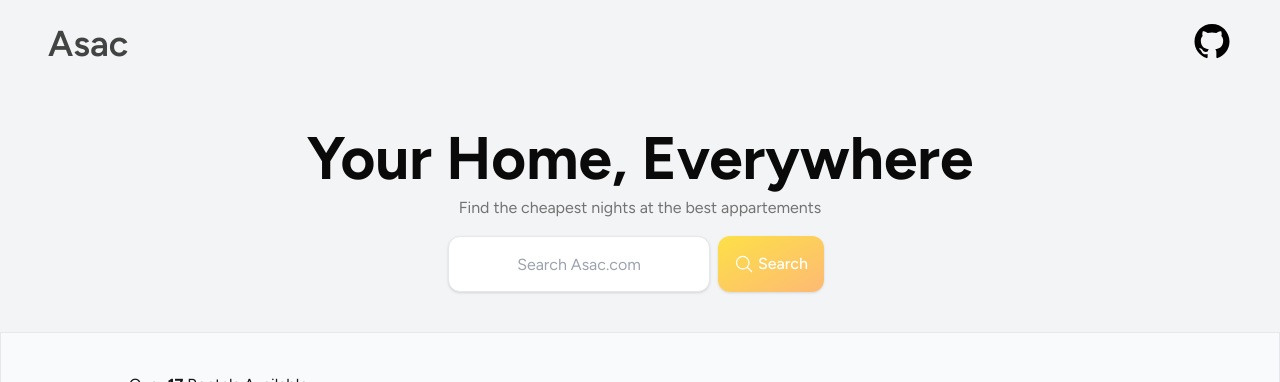
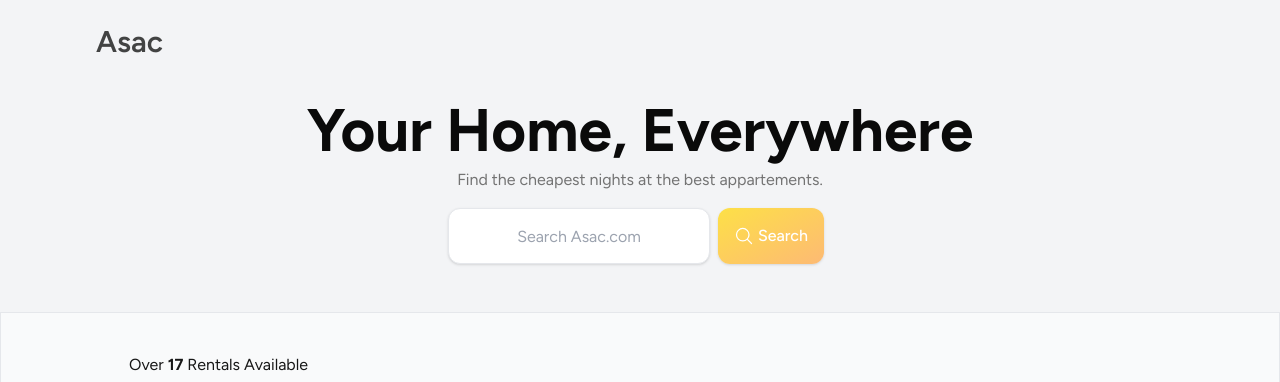
Before and after one commit to zinedinechami/asac_v1, a React (Vite) app in the folder asac_react/: page / in a window 1280 px wide. Shown: the top 382 px of the page. Built offline with nearby package versions, Linux system fonts and the light colour scheme.

Commit message:
removed github from header and changed header spacing

```diff
--- a/asac_react/src/components/header.tsx
+++ b/asac_react/src/components/header.tsx
@@ -1,14 +1,14 @@
 export default function Header() {
   return (
     <>
-      <nav className="h-24 border-solid  border-b bg-gray-100 border">
-        <a className="hover:opacity-80 transition-opacity" href="/">
-          <h1 className="text-neutral-900 font-semibold text-4xl pt-6 pl-12  ">
+      <nav className="h-20 border-solid  border-b bg-gray-100 border">
+        <a className="hover:opacity-80 transition-opacity w-24" href="/">
+          <h1 className="w-24 text-neutral-900 font-semibold text-3xl pt-5 pl-64   ">
             Asac
           </h1>
         </a>
 
-        <a
+        {/* <a
           className="hover:opacity-80 transition-opacity"
           href="https://github.com/zinedinechami/asac_v1"
         >
@@ -21,7 +21,7 @@ export default function Header() {
           >
             <path d="M12 0c-6.626 0-12 5.373-12 12 0 5.302 3.438 9.8 8.207 11.387.599.111.793-.261.793-.577v-2.234c-3.338.726-4.033-1.416-4.033-1.416-.546-1.387-1.333-1.756-1.333-1.756-1.089-.745.083-.729.083-.729 1.205.084 1.839 1.237 1.839 1.237 1.07 1.834 2.807 1.304 3.492.997.107-.775.418-1.305.762-1.604-2.665-.305-5.467-1.334-5.467-5.931 0-1.311.469-2.381 1.236-3.221-.124-.303-.535-1.524.117-3.176 0 0 1.008-.322 3.301 1.23.957-.266 1.983-.399 3.003-.404 1.02.005 2.047.138 3.006.404 2.291-1.552 3.297-1.23 3.297-1.23.653 1.653.242 2.874.118 3.176.77.84 1.235 1.911 1.235 3.221 0 4.609-2.807 5.624-5.479 5.921.43.372.823 1.102.823 2.222v3.293c0 .319.192.694.801.576 4.765-1.589 8.199-6.086 8.199-11.386 0-6.627-5.373-12-12-12z" />
           </svg>
-        </a>
+        </a> */}
       </nav>
     </>
   );
--- a/asac_react/src/pages/home.tsx
+++ b/asac_react/src/pages/home.tsx
@@ -17,35 +17,17 @@ export default function Home() {
       <section className=" w-full  bg-gray-50 ">
         <div className="bg-gradient-to-t bg-gray-100">
           <a className="hover:opacity-80 transition-opacity" href="/">
-            <h1 className="text-neutral-900 font-semibold text-4xl pt-6 pl-12  ">
+            <h1 className="text-neutral-900 font-semibold text-3xl pt-6 pl-24  ">
               Asac
             </h1>
           </a>
-          <a
-            className="hover:opacity-80 transition-opacity"
-            href="https://github.com/zinedinechami/asac_v1"
-          >
-            {/* <img
-              src={github_logo}
-              alt="github_logo"
-              className="w-10 absolute top-6 right-12"
-            /> */}
-            <svg
-              className="w-10 absolute top-6 right-12"
-              xmlns="http://www.w3.org/2000/svg"
-              width="35"
-              height="35"
-              viewBox="0 0 24 24"
-            >
-              <path d="M12 0c-6.626 0-12 5.373-12 12 0 5.302 3.438 9.8 8.207 11.387.599.111.793-.261.793-.577v-2.234c-3.338.726-4.033-1.416-4.033-1.416-.546-1.387-1.333-1.756-1.333-1.756-1.089-.745.083-.729.083-.729 1.205.084 1.839 1.237 1.839 1.237 1.07 1.834 2.807 1.304 3.492.997.107-.775.418-1.305.762-1.604-2.665-.305-5.467-1.334-5.467-5.931 0-1.311.469-2.381 1.236-3.221-.124-.303-.535-1.524.117-3.176 0 0 1.008-.322 3.301 1.23.957-.266 1.983-.399 3.003-.404 1.02.005 2.047.138 3.006.404 2.291-1.552 3.297-1.23 3.297-1.23.653 1.653.242 2.874.118 3.176.77.84 1.235 1.911 1.235 3.221 0 4.609-2.807 5.624-5.479 5.921.43.372.823 1.102.823 2.222v3.293c0 .319.192.694.801.576 4.765-1.589 8.199-6.086 8.199-11.386 0-6.627-5.373-12-12-12z" />
-            </svg>
-          </a>
-          <div className="pt-16 pb-10 border-solid  ">
+
+          <div className="pt-10 pb-12 border-solid  ">
             <h1 className="text-center text-6xl  font-bold text-neutral-950 ">
               Your Home, Everywhere
             </h1>
             <p className="text-center pt-2 text-neutral-500 ">
-              Find the cheapest nights at the best appartements{" "}
+              Find the cheapest nights at the best appartements.{" "}
             </p>
             {/* <button className="mx-auto">lol</button> */}
             <div className="h-14 w-96 mx-auto mt-4 2 text-center flex">
```
